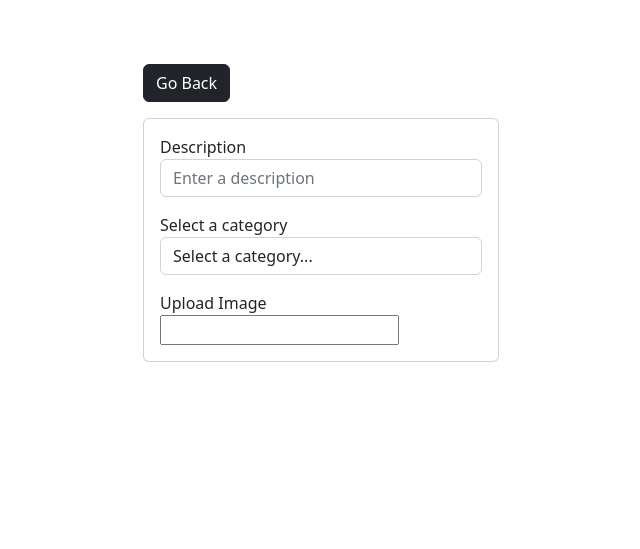
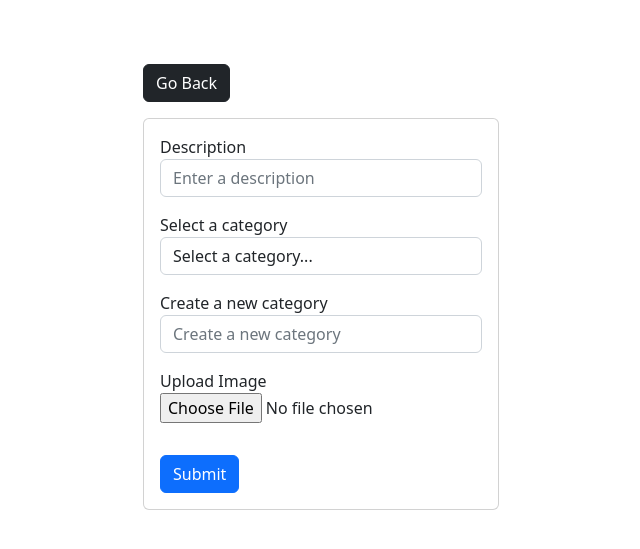
Before and after one commit to Cencious/The-Gallery, a Django app: template photos/templates/photos/add.html in a window 1280 px wide. Shown: the top 549 px of the page, without its empty margins (319-959 px from the left). Run offline with Django 4.2, Linux system fonts and the light colour scheme; the template is opened without the code that fills it, so the values that code supplies are empty.

Commit message:
add form to allow user select a category

```diff
--- a/photos/templates/photos/add.html
+++ b/photos/templates/photos/add.html
@@ -16,13 +16,15 @@
                 <a href="{% url 'gallery' %}"class="btn btn-dark my-3">Go Back</a>
                 <div class="card">
 
-                    <form>
+                    <form method="post" action="" enctype="multipart/form-data">
+
+                        {% csrf_token %}
                         <div class="form-group m-3">
                             <label>Description</label>
-                            <input name="description" placeholder="Enter a description" class="form-control">
-                          </div>
+                            <input required name="description" placeholder="Enter a description" class="form-control">
+                        </div>
 
-                          <div class="form-group m-3">
+                        <div class="form-group m-3">
                             <label>Select a category</label>
                             <select name="category" class="form-control">
                                 <option value="none">Select a category...</option>
@@ -30,12 +32,19 @@
                                     <option value="{{category.id}}">{{category.name}}</option>
                                 {% endfor %}
                             </select>
+                        </div>
+
+                        <div class="form-group m-3">
+                            <label>Create a new category</label>
+                            <input name="category_new" placeholder="Create a new category" class="form-control">
                           </div>
+
 
                         <div class="form-group m-3">
                           <label>Upload Image</label>
-                          <input name="image" class="form-control-file">
+                          <input required name="image" type="file" class="form-control-file">
                         </div>
+                        <button type="submit"class="btn btn-primary m-3">Submit</button>
                       </form>
                 </div>
 
```
